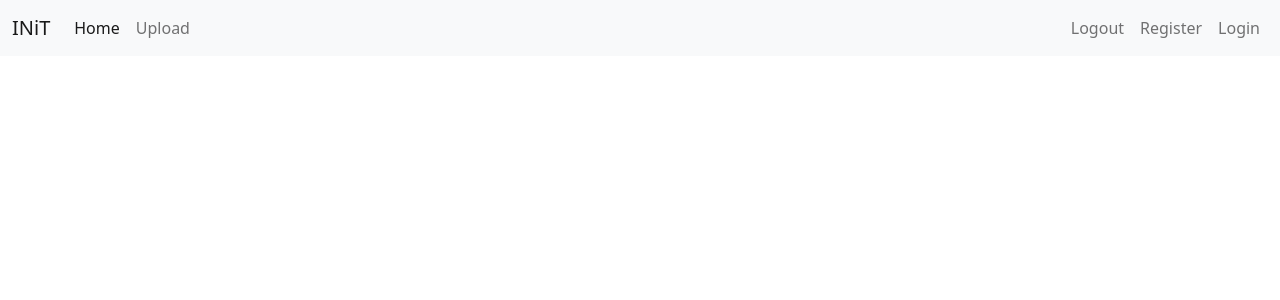
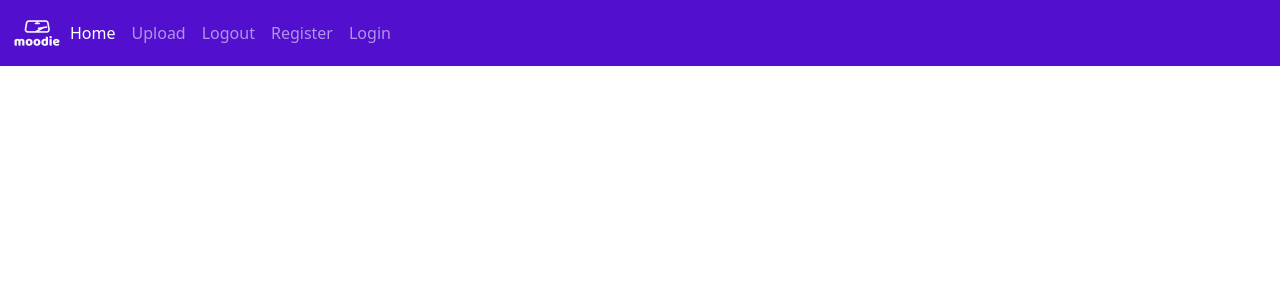
Before and after one commit to wcroh/Moodie, a Django app: page / in a window 1280 px wide. Shown: the top 300 px of the page. Run offline with Django 4.2, Linux system fonts and the light colour scheme.

Commit message:
feat: brand logo & style change

```diff
--- a/src/Moodie/settings.py
+++ b/src/Moodie/settings.py
@@ -117,7 +117,11 @@ USE_TZ = True
 # Static files (CSS, JavaScript, Images)
 # https://docs.djangoproject.com/en/4.1/howto/static-files/
 
-STATIC_URL = 'static/'
+STATIC_URL = '/static/'
+STATICFILES_DIRS = [
+    BASE_DIR / 'static',
+]
+STATIC_ROOT = os.path.join("staticfiles")
 
 # Default primary key field type
 # https://docs.djangoproject.com/en/4.1/ref/settings/#default-auto-field
--- a/src/templates/navbar.html
+++ b/src/templates/navbar.html
@@ -1,6 +1,12 @@
-<nav class="navbar navbar-expand-lg bg-light">
+{%load static%}
+<nav
+  class="navbar navbar-expand-lg navbar-dark"
+  style="background-color: #5210ce"
+>
   <div class="container-fluid">
-    <a class="navbar-brand" href="{%url 'home' %}">INiT</a>
+    <a href="{%url 'home' %}" class="navbar-left">
+      <img src="{% static 'Moodie_Logo.png' %}" width="50" height="50" alt="" />
+    </a>
     <button
       class="navbar-toggler"
       type="button"
@@ -13,13 +19,9 @@
       <span class="navbar-toggler-icon"></span>
     </button>
     <div class="collapse navbar-collapse" id="navbarSupportedContent">
-      <div class="collapse navbar-collapse justify-content-between">
       <ul class="navbar-nav">
         <li class="nav-item">
-            <a
-              class="nav-link active"
-              aria-current="page"
-              href="{%url 'home' %}"
+          <a class="nav-link active" aria-current="page" href="{%url 'home' %}"
             >Home</a
           >
         </li>
```
Also changed, not shown: src/static/Moodie_Logo.png (added), 1 other file. Lines whose indentation alone changed are shown as unchanged.
